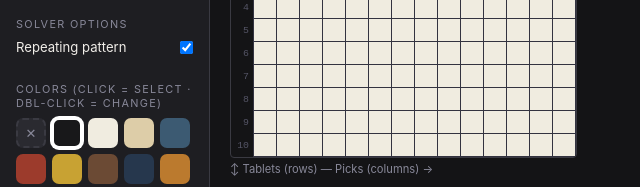
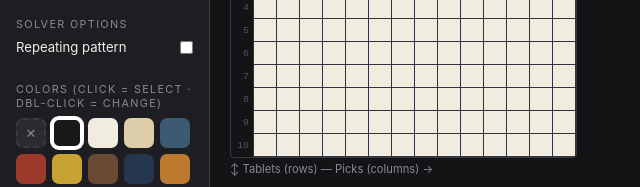
Before and after one commit to Vojtech-Janku/WeaveMeAlone, a website: page index.html in a window 1280 px wide. Shown: the part 185-372 px from the top of the page, 0-640 px from the left. Drawn offline with Linux system fonts and the light colour scheme.

Commit message:
repeating unchecked by default

```diff
--- a/index.html
+++ b/index.html
@@ -35,7 +35,7 @@
       <div class="sec-label">Solver Options</div>
       <div class="ctrl-row">
         <label for="chk-repeating">Repeating pattern</label>
-        <input type="checkbox" id="chk-repeating" checked>
+        <input type="checkbox" id="chk-repeating">
       </div>
     </div>
 
```
